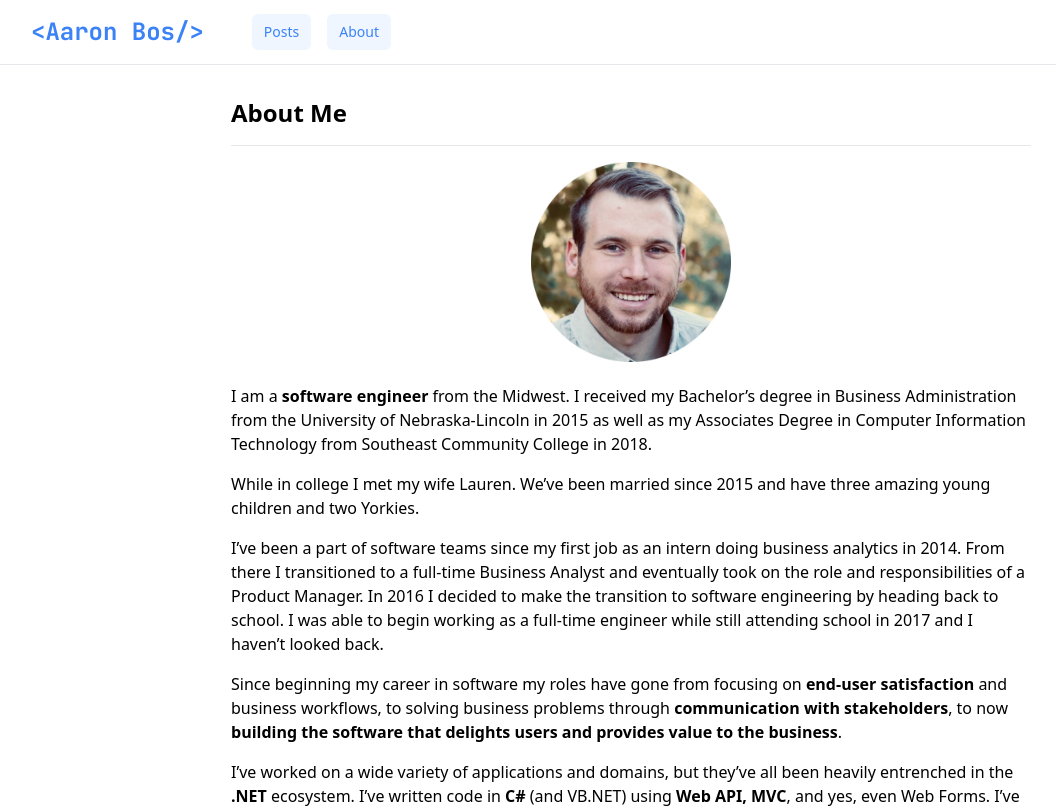
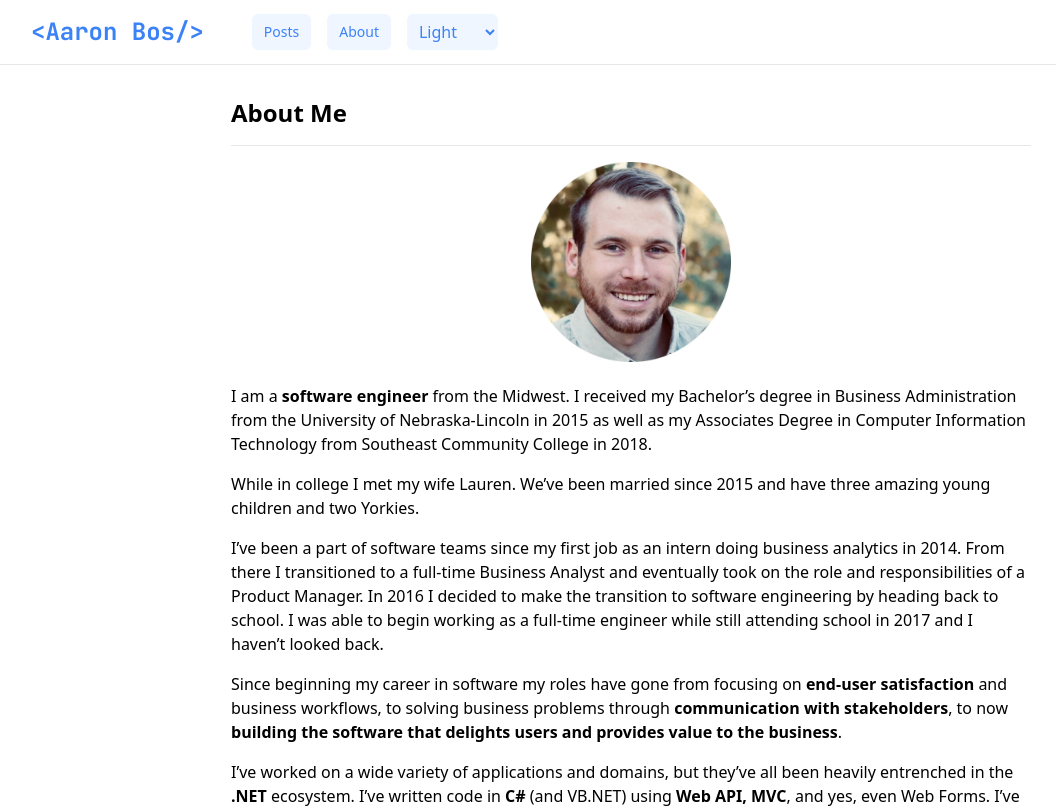
Before and after one commit to aaronmbos/personal-site, a Next.js app in the folder src/: page /about in a window 1280 px wide. Shown: the top 808 px of the page, without its empty margins (9-1065 px from the left). Built offline with nearby package versions, Linux system fonts and the light colour scheme; some icons are missing.

Commit message:
Setup class based dark theme and begin toggle

```diff
--- a/src/components/nav-body.js
+++ b/src/components/nav-body.js
@@ -9,6 +9,20 @@ export default function NavBody({ navLinks }) {
             <NavLink key={link.route} route={link.route} text={link.text} />
           );
         })}
+        <div className="flex">
+          <select
+            onChange={(e) =>
+              e.target.value == "Dark"
+                ? document.documentElement.classList.add("dark")
+                : document.documentElement.classList.remove("dark")
+            }
+            className="ml-auto align-self-end dark:text-blue-300 dark:bg-stone-900 bg-blue-50 rounded-md text-blue-500 px-2"
+          >
+            <option>Light</option>
+            <option>Dark</option>
+            <option>System</option>
+          </select>
+        </div>
       </div>
     </div>
   );
--- a/src/components/post-body.js
+++ b/src/components/post-body.js
@@ -1,7 +1,7 @@
 export default function PostBody({ content }) {
   return (
     <article
-      className="prose max-w-none mt-6"
+      className="prose dark:prose-invert max-w-none mt-6"
       dangerouslySetInnerHTML={{ __html: content }}
     ></article>
   );
--- a/src/tailwind.config.js
+++ b/src/tailwind.config.js
@@ -10,4 +10,5 @@ module.exports = {
     },
   },
   plugins: [typography],
+  darkMode: "class",
 };
```
